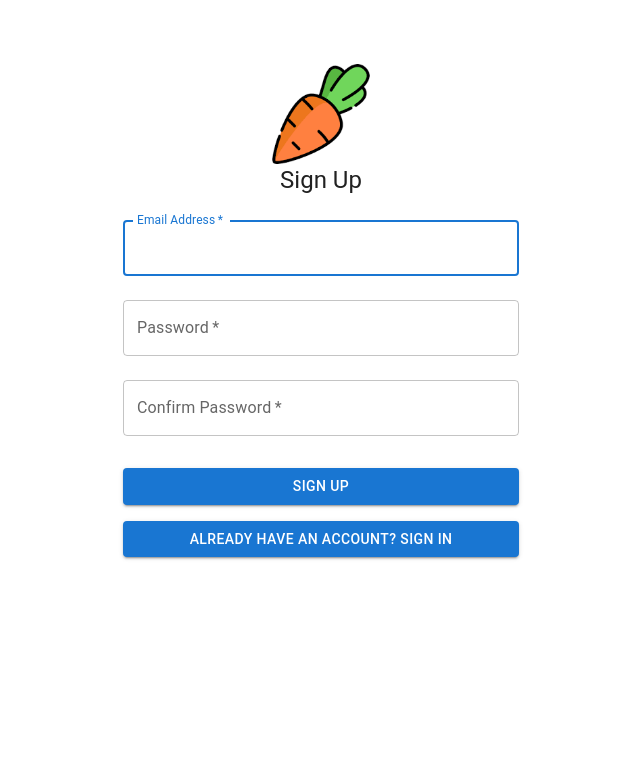
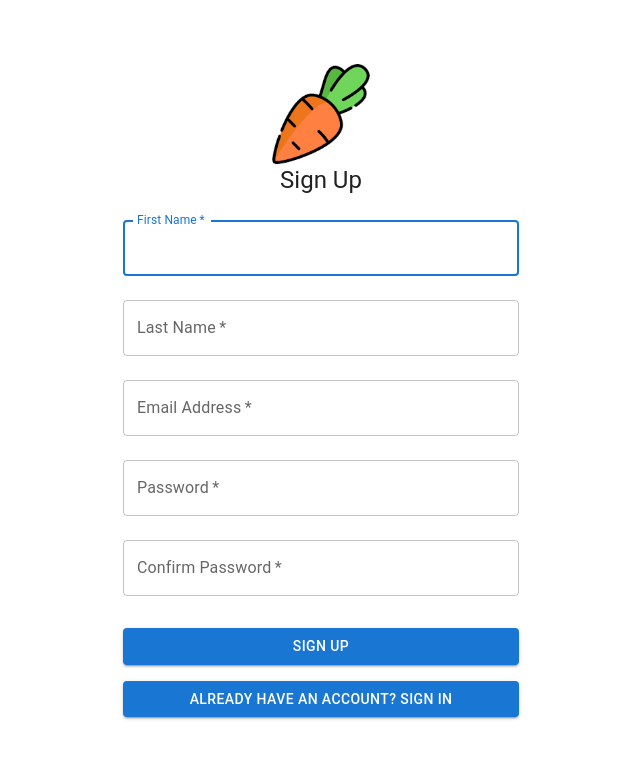
Before and after one commit to 123jklas/Carrot2024-React-Client, a React (Create React App) app: page /signup in a window 1280 px wide. Shown: the top 758 px of the page, without its empty margins (319-959 px from the left). Built offline with nearby package versions, Linux system fonts and the light colour scheme; the HTML template or start-up script is replaced by a standard one.

Commit message:
auth util file for login/signup

```diff
--- a/src/pages/Login/Login.jsx
+++ b/src/pages/Login/Login.jsx
@@ -13,6 +13,7 @@ import {
 import { useNavigate } from 'react-router-dom'
 import { ThemeProvider } from '@mui/material/styles'
 import theme from '../../utils/theme'
+import { login } from '../../utils/auth'
 
 const Login = () => {
   const [email, setEmail] = useState('')
@@ -20,14 +21,20 @@ const Login = () => {
 
   const navigate = useNavigate()
 
-  const handleSubmit = event => {
+  const handleSubmit = async event => {
     event.preventDefault()
     if (!email.includes('@utexas.edu')) {
       alert('Please use a valid UT email') // need to implement email verification feature
       return
+    } else {
+      try {
+        await login(email, password)
+        navigate('/home')
+      } catch (error) {
+        // need to implement better error handling (ex: "incorrect password", user dne)
+        alert('Email or password incorrect. Please try again.')
+      }
     }
-    console.log({ email, password })
-    navigate('/home')
   }
 
   const handleSignupClick = () => {
@@ -46,10 +53,18 @@ const Login = () => {
             alignItems: 'center',
           }}
         >
-          <Typography component="h1" variant="h4" sx={{ fontWeight: 'bold', mb: 8 }}>
+          <Typography
+            component="h1"
+            variant="h4"
+            sx={{ fontWeight: 'bold', mb: 8 }}
+          >
             Horn Deals
           </Typography>
-          <Typography component="h2" variant="h6" sx={{ fontWeight: 'bold', mt: 2 }}>
+          <Typography
+            component="h2"
+            variant="h6"
+            sx={{ fontWeight: 'bold', mt: 2 }}
+          >
             SIGN IN
           </Typography>
           <Box component="form" onSubmit={handleSubmit} sx={{ mt: 1 }}>
@@ -87,12 +102,16 @@ const Login = () => {
                 sx: { backgroundColor: '#f5f5f5' },
               }}
             />
-            <Box display="flex" alignItems="center" sx={{ mt: 2}}>
+            <Box display="flex" alignItems="center" sx={{ mt: 2 }}>
               <FormControlLabel
                 control={<Checkbox value="remember" color="primary" />}
                 label="Keep me signed in"
               />
-              <Link href="#" variant="body2" sx={{ textDecoration: 'none', ml: 'auto', fontWeight: 'bold'}}>
+              <Link
+                href="#"
+                variant="body2"
+                sx={{ textDecoration: 'none', ml: 'auto', fontWeight: 'bold' }}
+              >
                 Forgot your password?
               </Link>
             </Box>
@@ -110,9 +129,13 @@ const Login = () => {
               Sign In
             </Button>
             <Box display="flex" justifyContent="center">
-              <Typography variant="body2"  sx={{ mt: 2, fontWeight: 'bold'}}>
+              <Typography variant="body2" sx={{ mt: 2, fontWeight: 'bold' }}>
                 Don’t have an account?{' '}
-                <Link href="#" sx={{ textDecoration: 'none', fontWeight: 'bold' }} onClick={handleSignupClick}>
+                <Link
+                  href="#"
+                  sx={{ textDecoration: 'none', fontWeight: 'bold' }}
+                  onClick={handleSignupClick}
+                >
                   Sign Up
                 </Link>
               </Typography>
--- a/src/pages/Signup/Signup.jsx
+++ b/src/pages/Signup/Signup.jsx
@@ -1,4 +1,4 @@
-import React, { useState } from 'react'
+import React, { useState } from 'react';
 import {
   Container,
   TextField,
@@ -6,32 +6,42 @@ import {
   Typography,
   Box,
   CssBaseline,
-} from '@mui/material'
-import { useNavigate } from 'react-router-dom'
-import carrot from '../../assets/images/carrot.png'
+} from '@mui/material';
+import { useNavigate } from 'react-router-dom';
+import carrot from '../../assets/images/carrot.png';
+import { signup } from '../../utils/auth';
 
 const Signup = () => {
-  const [email, setEmail] = useState('')
-  const [password, setPassword] = useState('')
-  const [confirmPassword, setConfirmPassword] = useState('')
-  const navigate = useNavigate()
+  const [firstname, setFirstname] = useState('');
+  const [lastname, setLastname] = useState('');
+  const [email, setEmail] = useState('');
+  const [password, setPassword] = useState('');
+  const [confirmPassword, setConfirmPassword] = useState('');
+  const navigate = useNavigate();
+
   const handleToLoginClick = () => {
-    navigate('/')
-  }
-  const handleSubmit = event => {
-    event.preventDefault()
+    navigate('/');
+  };
+
+  const handleSubmit = async (event) => {
+    event.preventDefault();
     // Basic validation for passwords match
     if (!email.includes('@utexas.edu')) {
-      alert('Please use a valid UT email')
-      return
+      alert('Please use a valid UT email');
+      return;
     } else if (password !== confirmPassword) {
-      alert('Passwords do not match!')
-      return
+      alert('Passwords do not match!');
+      return;
+    } else {
+      try {
+        console.log(firstname, lastname, email, password)
+        await signup(firstname, lastname, email, password);
+        navigate('/');
+      } catch (error) {
+        alert('Error signing up. Please try again.');
+      }
     }
-    // Handle signup logic here
-    console.log({ email, password })
-    navigate('/home/')
-  }
+  };
 
   return (
     <Container component="main" maxWidth="xs">
@@ -61,13 +71,35 @@ const Signup = () => {
             margin="normal"
             required
             fullWidth
+            id="firstname"
+            label="First Name"
+            name="firstname"
+            autoComplete="given-name"
+            autoFocus
+            value={firstname}
+            onChange={(e) => setFirstname(e.target.value)}
+          />
+          <TextField
+            margin="normal"
+            required
+            fullWidth
+            id="lastname"
+            label="Last Name"
+            name="lastname"
+            autoComplete="family-name"
+            value={lastname}
+            onChange={(e) => setLastname(e.target.value)}
+          />
+          <TextField
+            margin="normal"
+            required
+            fullWidth
             id="email"
             label="Email Address"
             name="email"
             autoComplete="email"
-            autoFocus
             value={email}
-            onChange={e => setEmail(e.target.value)}
+            onChange={(e) => setEmail(e.target.value)}
           />
           <TextField
             margin="normal"
@@ -79,7 +111,7 @@ const Signup = () => {
             id="password"
             autoComplete="new-password"
             value={password}
-            onChange={e => setPassword(e.target.value)}
+            onChange={(e) => setPassword(e.target.value)}
           />
           <TextField
             margin="normal"
@@ -91,7 +123,7 @@ const Signup = () => {
             id="confirm-password"
             autoComplete="new-password"
             value={confirmPassword}
-            onChange={e => setConfirmPassword(e.target.value)}
+            onChange={(e) => setConfirmPassword(e.target.value)}
           />
           <Button
             type="submit"
@@ -112,7 +144,7 @@ const Signup = () => {
         </Box>
       </Box>
     </Container>
-  )
-}
+  );
+};
 
-export default Signup
+export default Signup;
--- /dev/null
+++ b/src/utils/auth.js
@@ -0,0 +1,71 @@
+const login = async (email, password) => {
+  // Implement login logic here
+  // Example: send a request to your backend API
+  const response = await fetch('http://127.0.0.1:8000/api/login/', {
+    method: 'POST',
+    headers: {
+      'Content-Type': 'application/json',
+    },
+    body: JSON.stringify({
+      email: email,
+      password: password,
+    }),
+  })
+
+  if (!response.ok) {
+    throw new Error('Login failed')
+  }
+
+  const data = await response.json()
+  // Save token or user data to localStorage or context
+  localStorage.setItem('token', data.token)
+  return data
+}
+
+const signup = async (firstname, lastname, email, password) => {
+  console.log(firstname, lastname, email, password)
+  const response = await fetch('http://127.0.0.1:8000/api/signup/', {
+    method: 'POST',
+    headers: {
+      'Content-Type': 'application/json',
+      },
+    body: JSON.stringify({
+      first_name: firstname,
+      last_name: lastname,
+      email: email,
+      password: password,
+    }),
+  })
+
+  if (!response.ok) {
+    throw new Error('Signup failed')
+  }
+
+  const data = await response.json()
+  localStorage.setItem('token', data.token)
+  return data
+}
+
+const logout = () => {
+  // Implement logout logic here
+  localStorage.removeItem('token')
+}
+
+const fetchProtectedData = async () => {
+  const token = localStorage.getItem('token')
+  const response = await fetch('http://127.0.0.1:8000/api/protected/', {
+    method: 'GET',
+    headers: {
+      Authorization: `Token ${token}`,
+    },
+  })
+
+  if (!response.ok) {
+    throw new Error('Not authorized')
+  }
+
+  const data = await response.json()
+  return data
+}
+
+export { login, signup, logout, fetchProtectedData }
```
